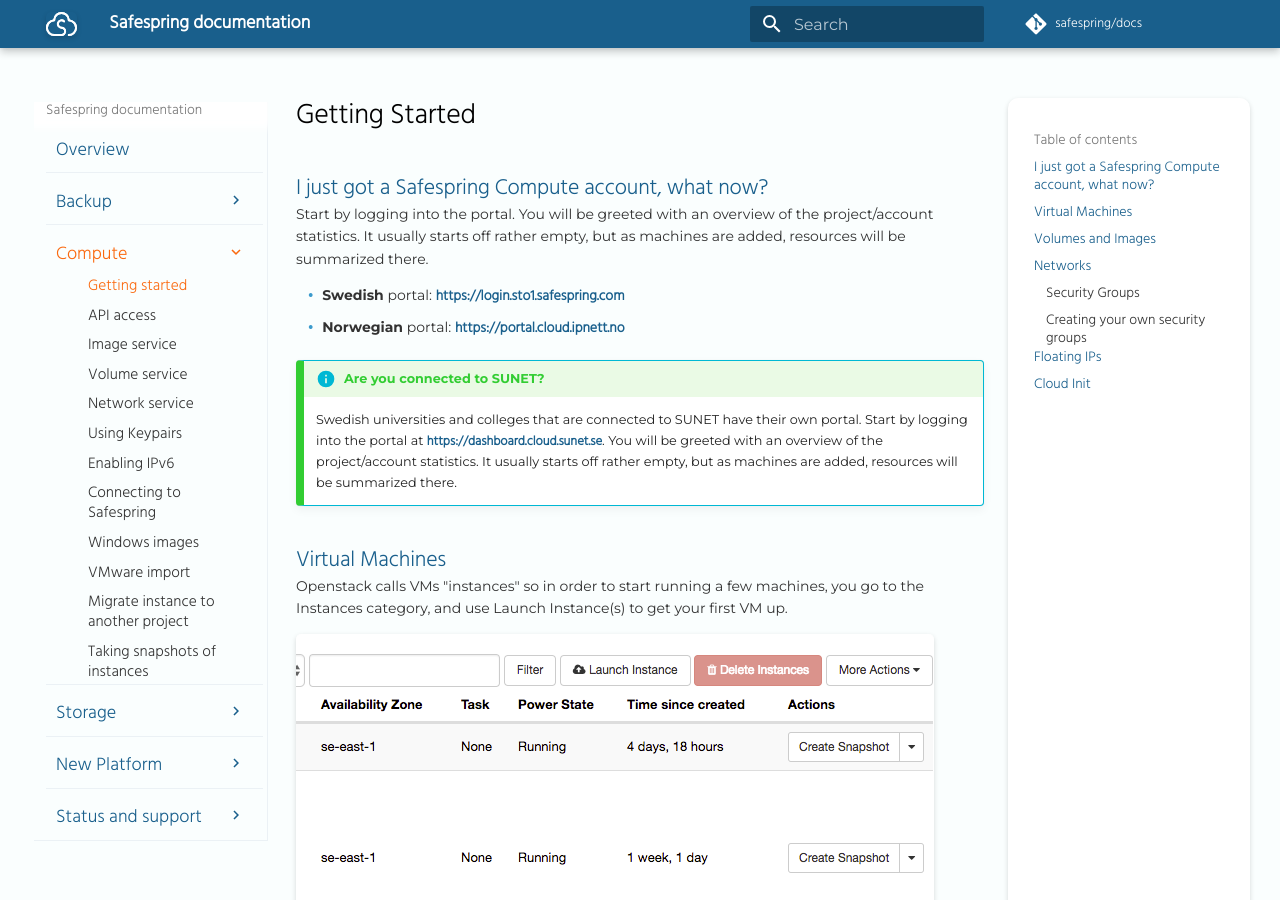
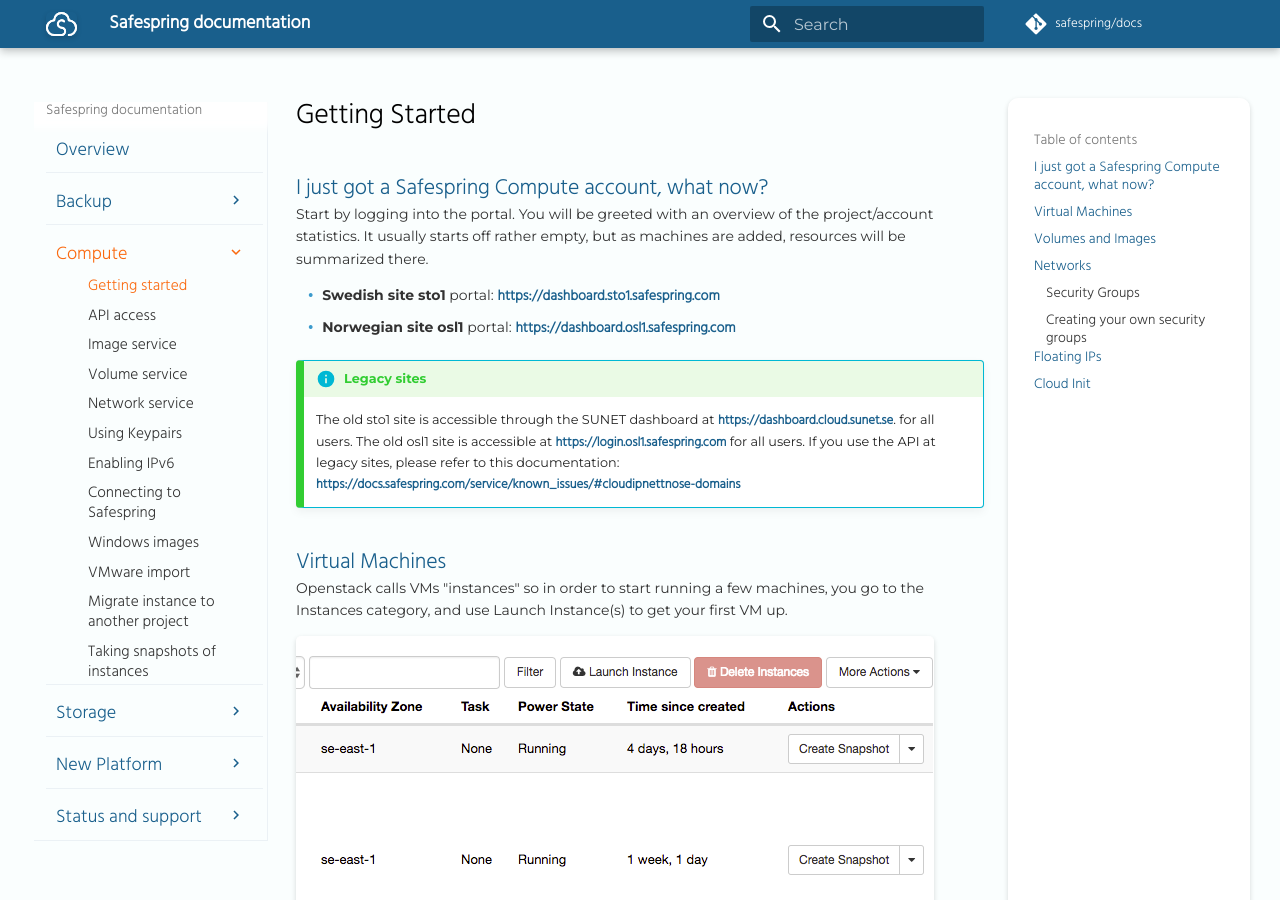
Before and after one commit to safespring/docs, an MkDocs documentation site: the page built from content/compute/getting-started.md, in a window 1280 px wide and 900 px high. Built offline with MkDocs 1.6.1 and Material for MkDocs 9.7.7, drawn with Linux system fonts in a browser that asks for light colours; a script that is not in the unit is left out; comment, search, counter and statistics services are not loaded; old or Windows-style settings are respelled for this version of MkDocs.

Commit message:
changed urls to dasboard for compute

```diff
--- a/content/compute/getting-started.md
+++ b/content/compute/getting-started.md
@@ -4,11 +4,11 @@
 
 Start by logging into the portal. You will be greeted with an overview of the project/account statistics. It usually starts off rather empty, but as machines are added, resources will be summarized there.
 
-* **Swedish** portal: https://login.sto1.safespring.com
-* **Norwegian** portal: https://portal.cloud.ipnett.no
+* **Swedish site sto1** portal: https://dashboard.sto1.safespring.com
+* **Norwegian site osl1** portal: https://dashboard.osl1.safespring.com
 
-!!! info "Are you connected to SUNET?"
-    Swedish universities and colleges that are connected to SUNET have their own portal. Start by logging into the portal at <https://dashboard.cloud.sunet.se>. You will be greeted with an overview of the project/account statistics. It usually starts off rather empty, but as machines are added, resources will be summarized there.
+!!! info "Legacy sites"
+    The old sto1 site is accessible through the SUNET dashboard at <https://dashboard.cloud.sunet.se>. for all users. The old osl1 site is accessible at https://login.osl1.safespring.com for all users. If you use the API at legacy sites, please refer to this documentation: https://docs.safespring.com/service/known_issues/#cloudipnettnose-domains
 
 ## Virtual Machines
 
```
Also changed, not shown: content/service/domain-changes.md (+2 -0 lines).
